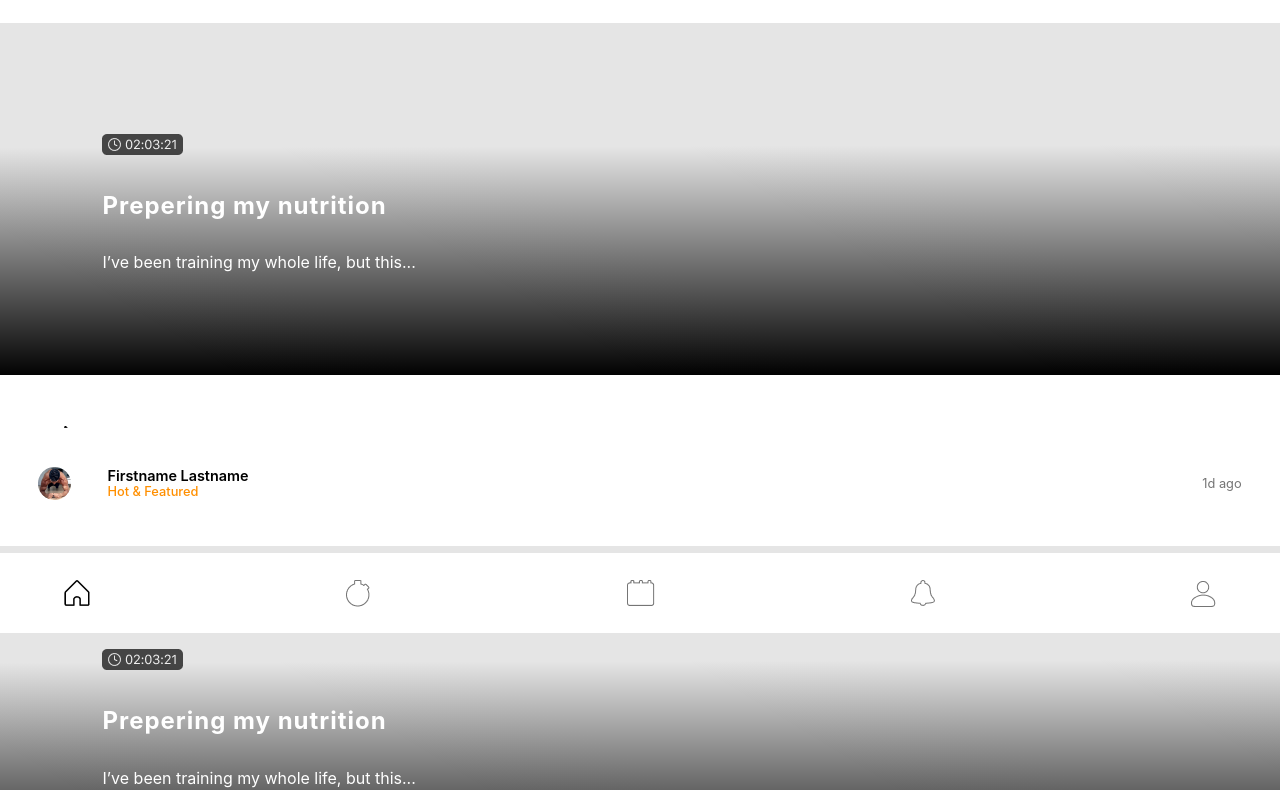
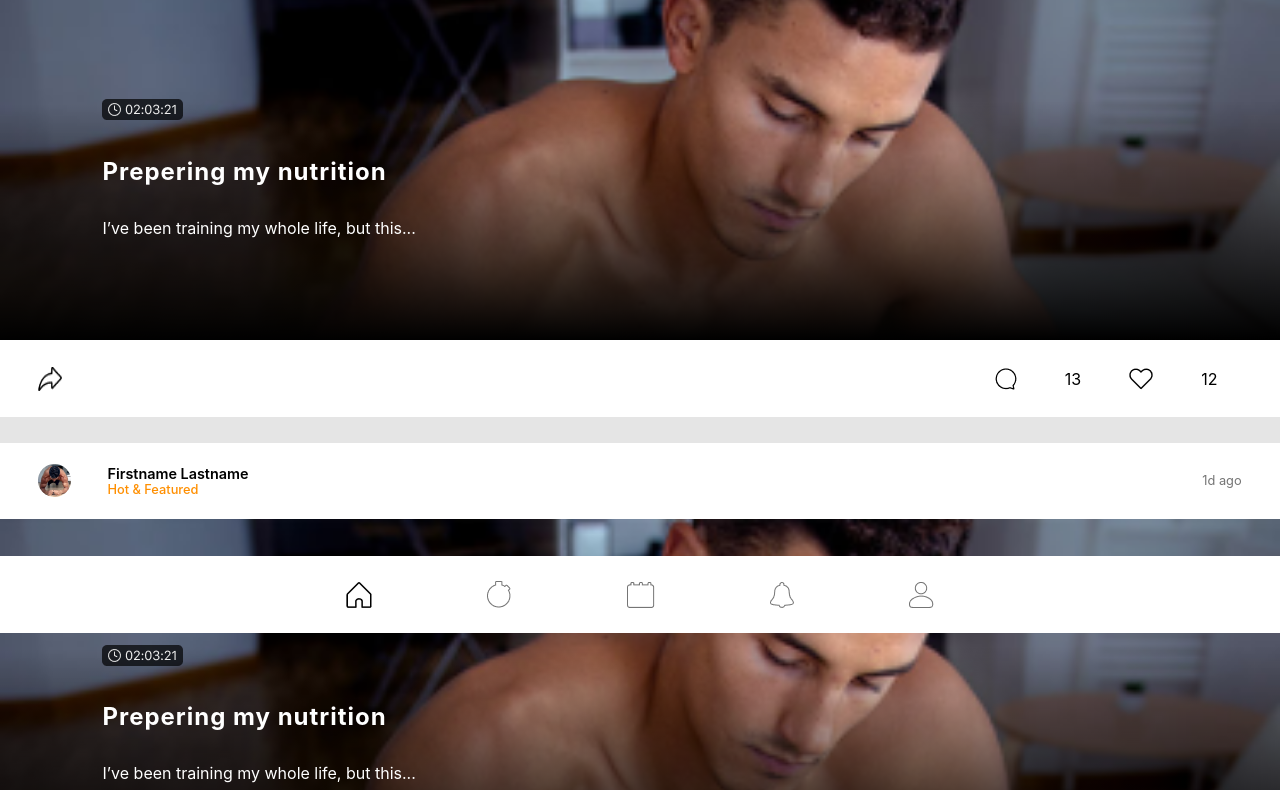
Before and after one commit to TetaTeuta/madbarz, a plain HTML site: page index.html in a window 1280 px wide. Shown: the part 167-957 px from the top of the page. Drawn offline with Linux system fonts and the light colour scheme.

Commit message:
Styling adjustments
Added linear-gradient to background image, adjusted card height, added breakpoints for tablets and horisontal screens.

```diff
--- a/index.html
+++ b/index.html
@@ -66,7 +66,7 @@
           <div class="card__timePosted">1d ago</div>
         </div>
 
-        <div class="card__middle">
+        <div class="card__middle" styles="background-image: './'">
           <div class="card__time">
             <img class="card__time--icon" src="assets/clock.png" />
           </div>
@@ -123,5 +123,6 @@
       <img class="footer__notifications" src="assets/notification.png" />
       <img class="footer__profile" src="assets/profile.png" />
     </footer>
+    <script src="scripts/scripts.js"></script>
   </body>
 </html>
--- a/scss/_base.scss
+++ b/scss/_base.scss
@@ -17,10 +17,12 @@ body {
   width: 100%;
   background-color: #e5e5e5;
   @extend %flexColumn;
+  align-items: flex-start;
   padding-bottom: 5rem;
 }
 
 .feed__container {
-  margin-top: 5rem;
+  margin-top: 4rem;
   width: 100%;
+  height: 100vh;
 }
--- a/scss/_card.scss
+++ b/scss/_card.scss
@@ -2,19 +2,14 @@
 
 .card__container {
   @extend %flexColumn;
-  margin-bottom: 4%;
-  height: 29rem;
+  margin-bottom: 2%;
+  height: 65%;
 }
 
 ////////////////////////////////////////////// CARD HEADER ////////////////////////////////////////////////////
 
 .card__header {
-  @extend %flexRow;
-  justify-content: flex-start;
-  align-items: center;
-  width: 100%;
-  background-color: $backgroundColor;
-  padding: 3%;
+  @include cardHeaderFooter;
 
   .card__avatar {
     margin-right: 3%;
@@ -32,7 +27,6 @@
     text-align: left;
   }
   .card__timePosted {
-    font-weight: normal;
     font-size: 0.8rem;
     color: $fontGray;
     margin-left: auto;
@@ -45,16 +39,16 @@
   @extend %flexColumn;
   justify-content: flex-end;
   width: 100%;
-  min-height: 22rem;
+  height: 100%;
   padding: 8%;
-  background-image: url("../assets/backimg.png");
+  background-image: linear-gradient(
+      179.86deg,
+      rgba(0, 0, 0, 0) 35.11%,
+      #000000 99.85%
+    ),
+    url(../assets/backimg.png);
   background-repeat: no-repeat;
   background-size: cover;
-  background: linear-gradient(
-    179.86deg,
-    rgba(0, 0, 0, 0) 35.11%,
-    #000000 99.85%
-  );
 
   .card__title {
     font-size: 1.5rem;
@@ -73,11 +67,7 @@
 ///////////////////////////////////////////////// CARD FOOTER ///////////////////////////////////////////////////
 
 .card__bottom {
-  @extend %flexRow;
-  justify-content: flex-end;
-  width: 100%;
-  padding: 4%;
-  background-color: $backgroundColor;
+  @include cardHeaderFooter;
 
   .card__bottom--share {
     margin-right: auto;
--- a/scss/_footer.scss
+++ b/scss/_footer.scss
@@ -5,3 +5,13 @@
   position: fixed;
   bottom: 0;
 }
+
+@media only screen and (min-width: 600px) {
+  .footer__container {
+    justify-content: center;
+  }
+
+  footer > img {
+    margin: 0 5%;
+  }
+}
--- a/scss/_header.scss
+++ b/scss/_header.scss
@@ -5,28 +5,19 @@
   border: 1px solid #e5e5e5;
   position: fixed;
 
-  .header__fire {
-    height: 2.2rem;
-    width: 1.6rem;
-  }
-
   .header__title {
     font-weight: 600;
     font-size: 1rem;
     text-align: center;
+  }
 
   .header__dropdown {
     width: 0.9rem;
     height: 0.6rem;
   }
+
   .header__title--live {
     font-weight: normal;
     font-size: 0.9rem;
   }
 }
-
-  .header__search {
-    height: 1.6rem;
-    width: 1.6rem;
-  }
-}
--- a/scss/_temps.scss
+++ b/scss/_temps.scss
@@ -9,10 +9,21 @@ $fontOrange: #ff8f00;
 
   justify-content: space-between;
   align-items: center;
-  height: 5rem;
+  height: 4rem;
   padding: 3% 5%;
   width: 100%;
   background-color: $backgroundColor;
+}
+
+@mixin cardHeaderFooter {
+  @extend %flexRow;
+
+  justify-content: flex-start;
+  align-items: center;
+  width: 100%;
+  height: 4rem;
+  background-color: $backgroundColor;
+  padding: 3%;
 }
 
 %flexColumn {
```
Also changed, not shown: css/index.css, 1 other file. Lines whose indentation alone changed are shown as unchanged.
